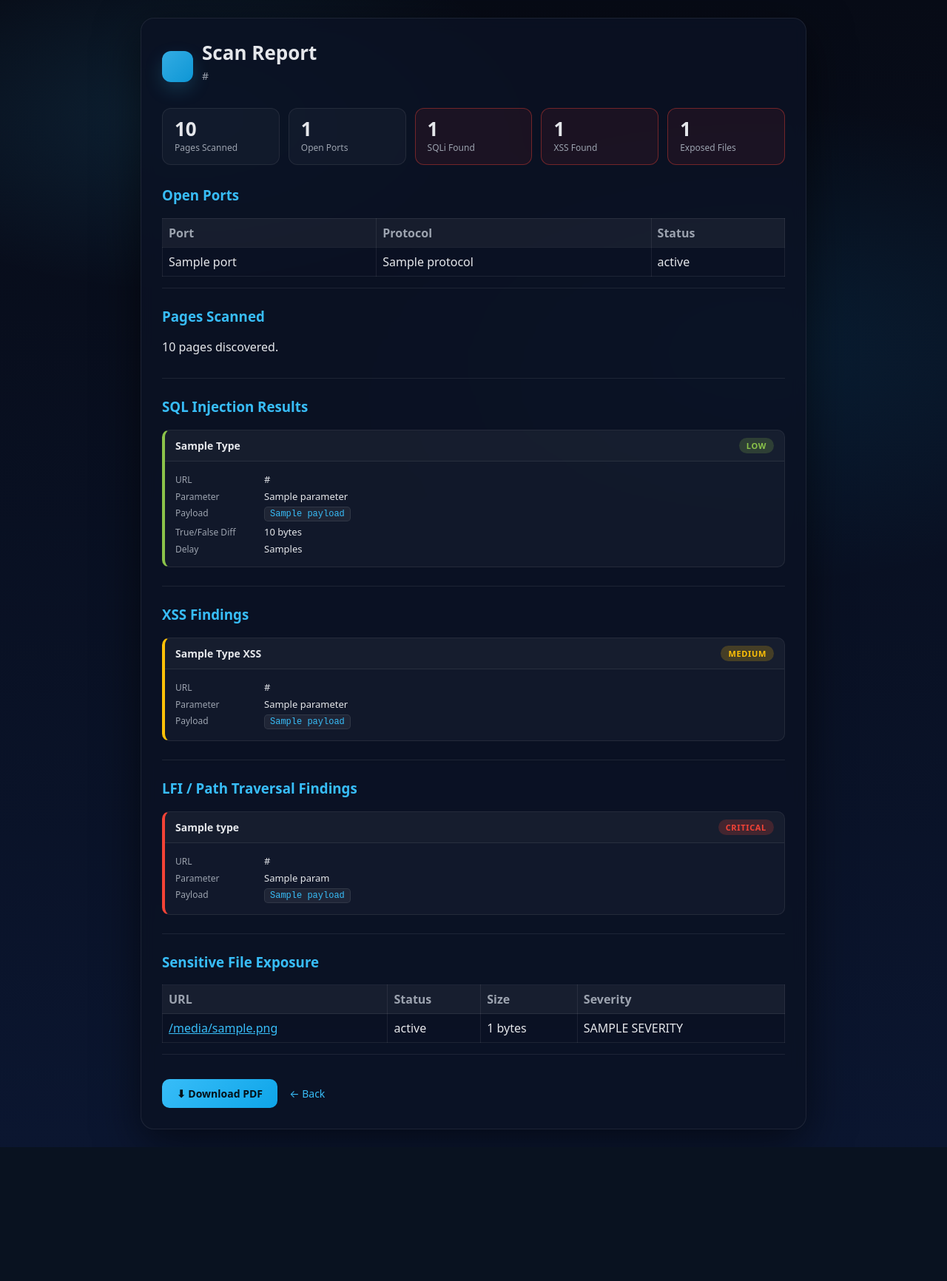
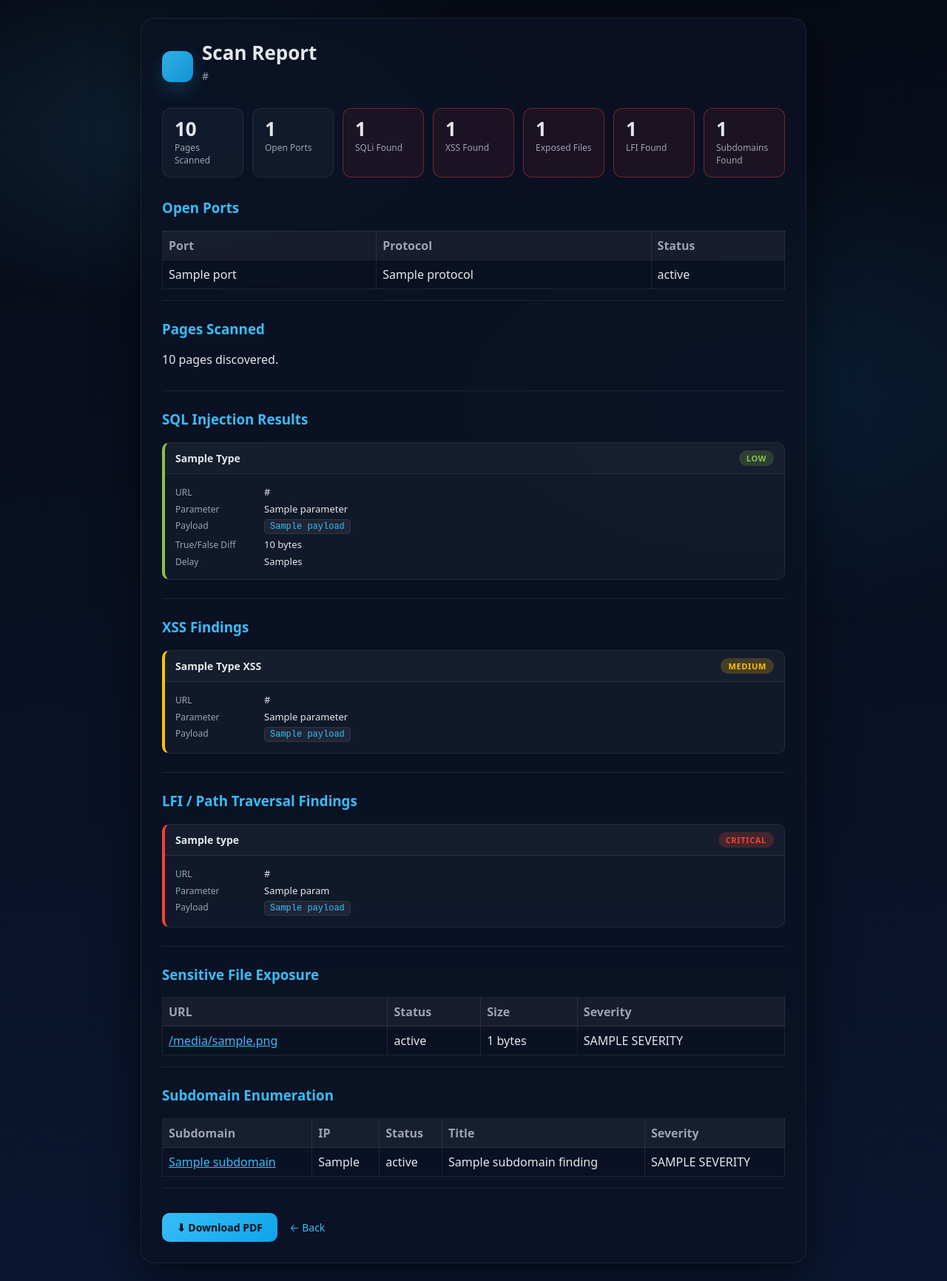
Before and after one commit to MohamedBelhossain/ASTRA-X, a Flask app: template app/templates/report.html in a window 1280 px wide. Shown: the whole page at 74% size. Before the commit the page ends 1551 px from the top, so only its background shows below. Run offline with Flask 3, Linux system fonts and the light colour scheme; the template is opened without the code that fills it: most values are stand-ins (such as "Sample title", 1, 10 or a date in 2020); parts of the project's set-up code (start-up, migrations or seed data) failed here and were passed over.

Commit message:
feat:add subdomain enumeration

```diff
--- a/app/app.py
+++ b/app/app.py
@@ -12,7 +12,8 @@ from app.scanner.nmap import run_nmap
 from app.scanner.crawler import crawl
 from app.scanner.sqli_scanner import scan_sqli
 from app.scanner.xss_scanner import scan_xss
-from app.scanner.lfi_scanner import scan_lfi # anas
+from app.scanner.lfi_scanner import scan_lfi
+from app.scanner.subdomain_scanner import scan_subdomains
 
 app = Flask(__name__)
 
@@ -64,68 +65,65 @@ def scan():
         analysed_result = analyse_nmap(nmap_result)
 
         sqli_vulnerabilities = []
+        xss_vulnerabilities = []
+        lfi_vulnerabilities = []
+
         with ThreadPoolExecutor(max_workers=10) as executor:
-            futures = {executor.submit(scan_sqli, page): page for page in pages}
-            for future in as_completed(futures):
+            sqli_futures = {executor.submit(scan_sqli, page): page for page in pages}
+            xss_futures  = {executor.submit(scan_xss,  page): page for page in pages}
+            lfi_futures  = {executor.submit(scan_lfi,  page): page for page in pages}
+
+            for future in as_completed(sqli_futures):
                 try:
-                    results = future.result()
-                    sqli_vulnerabilities.extend(results)
+                    sqli_vulnerabilities.extend(future.result())
                 except Exception as e:
-                    print(f"[!] SQLi scan error: {e}")
+                    print(f"[!] SQLi error: {e}")
 
-        xss_vulnerabilities = []
-        lfi_vulnerabilities = [] #anas
-        with ThreadPoolExecutor(max_workers=10) as executor:
-            futures = {executor.submit(scan_lfi, page): page for page in pages}
-            for future in as_completed(futures):
+            for future in as_completed(xss_futures):
                 try:
-                    results = future.result()
-                    lfi_vulnerabilities.extend(results)
+                    xss_vulnerabilities.extend(future.result())
                 except Exception as e:
-                    print(f"[!] LFI scan error: {e}") #anas
-        with ThreadPoolExecutor(max_workers=10) as executor:
-            futures = {executor.submit(scan_xss, page): page for page in pages}
-            for future in as_completed(futures):
+                    print(f"[!] XSS error: {e}")
+
+            for future in as_completed(lfi_futures):
                 try:
-                    results = future.result()
-                    xss_vulnerabilities.extend(results)
+                    lfi_vulnerabilities.extend(future.result())
                 except Exception as e:
-                    print(f"[!] XSS scan error: {e}")
+                    print(f"[!] LFI error: {e}")
+
+        with ThreadPoolExecutor(max_workers=2) as executor:
+            file_future      = executor.submit(scan_file_exposure, target)
+            subdomain_future = executor.submit(scan_subdomains, target)
+            file_findings      = file_future.result()
+            subdomain_findings = subdomain_future.result()
 
     except Exception as e:
         return render_template("error.html", message=f"Scan failed unexpectedly: {e}")
 
     # ── 5. store and render ─────────────────────────────
-    print("BEFORE FILE SCAN")
-
-    file_findings = scan_file_exposure(target) or []
-    print("AFTER FILE SCAN")
     scan_id = str(uuid.uuid4())
-    print(lfi_vulnerabilities)
     scan_store[scan_id] = {
         "target_url": target,
         "open_ports": analysed_result,
         "pages_scanned": len(pages),
         "vulnerabilities": sqli_vulnerabilities,
         "xss_vulnerabilities": xss_vulnerabilities,
-        "lfi_vulnerabilities": lfi_vulnerabilities, #anas
+        "lfi_vulnerabilities": lfi_vulnerabilities,
         "file_findings": file_findings,
+        "subdomain_findings": subdomain_findings,
     }
-
-
-
-#
 
     return render_template("report.html",
                            scan_id=scan_id,
-                           pdf_mode=False,#anas
+                           pdf_mode=False,
                            target_url=target,
                            open_ports=analysed_result,
                            pages_scanned=len(pages),
                            vulnerabilities=sqli_vulnerabilities,
                            xss_vulnerabilities=xss_vulnerabilities,
                            lfi_vulnerabilities=lfi_vulnerabilities,
-                           file_findings=file_findings)
+                           file_findings=file_findings,
+                           subdomain_findings=subdomain_findings)
 
 
 @app.route("/download/<scan_id>")
--- a/app/templates/report.html
+++ b/app/templates/report.html
@@ -40,6 +40,14 @@
   <span class="summary-num">{{ file_findings | length }}</span>
   <span class="summary-label">Exposed Files</span>
 </div>
+          <div class="summary-badge {{ 'badge-danger' if lfi_vulnerabilities else 'badge-safe' }}">
+            <span class="summary-num">{{ lfi_vulnerabilities | length }}</span>
+            <span class="summary-label">LFI Found</span>
+          </div>
+           <div class="summary-badge {{ 'badge-danger' if subdomain_findings else 'badge-safe' }}">
+            <span class="summary-num">{{ subdomain_findings | length }}</span>
+            <span class="summary-label">Subdomains Found</span>
+          </div>
         </div>
 
       </div>
@@ -203,6 +211,43 @@
     </div>
   {% endif %}
 </div>
+<!-- Subdomain Results -->
+<div class="section">
+  <h3>Subdomain Enumeration</h3>
+  {% if subdomain_findings %}
+    <table>
+      <thead>
+        <tr>
+          <th>Subdomain</th>
+          <th>IP</th>
+          <th>Status</th>
+          <th>Title</th>
+          <th>Severity</th>
+        </tr>
+      </thead>
+      <tbody>
+        {% for f in subdomain_findings %}
+          <tr>
+            <td>
+              <a href="{{ f.url }}" target="_blank" style="color:var(--accent)">
+                {{ f.subdomain }}
+              </a>
+            </td>
+            <td>{{ f.ip }}</td>
+            <td>{{ f.status }}</td>
+            <td>{{ f.title or "—" }}</td>
+            <td class="sev-{{ f.severity }}">{{ f.severity | upper }}</td>
+          </tr>
+        {% endfor %}
+      </tbody>
+    </table>
+  {% else %}
+    <div class="no-vulns">
+      <span class="no-vulns-icon">✓</span>
+      <p>No subdomains discovered.</p>
+    </div>
+  {% endif %}
+</div>
 
       {% if not pdf_mode %}
         <a href="/download/{{ scan_id }}" class="download-btn">⬇ Download PDF</a>
```
